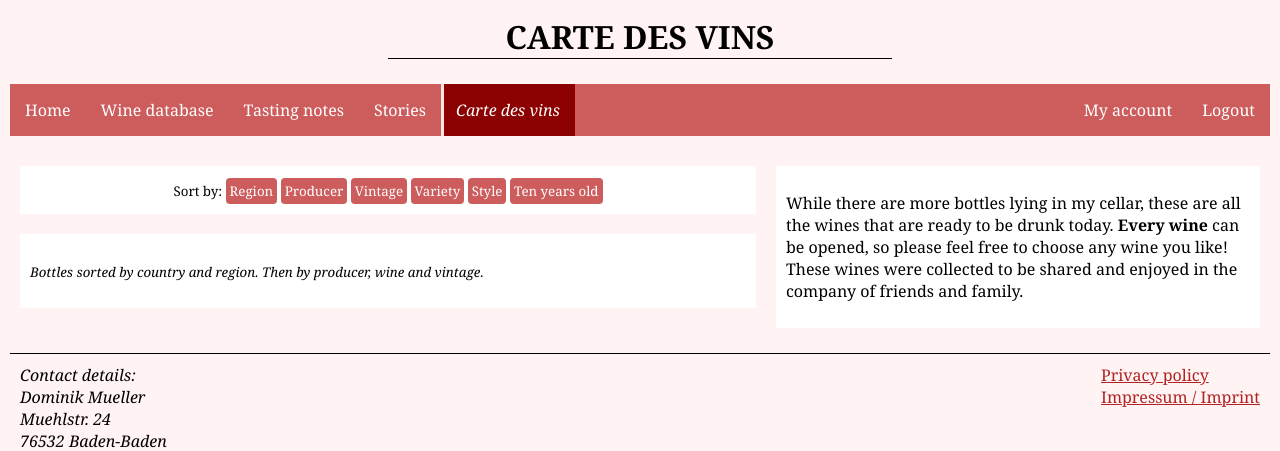
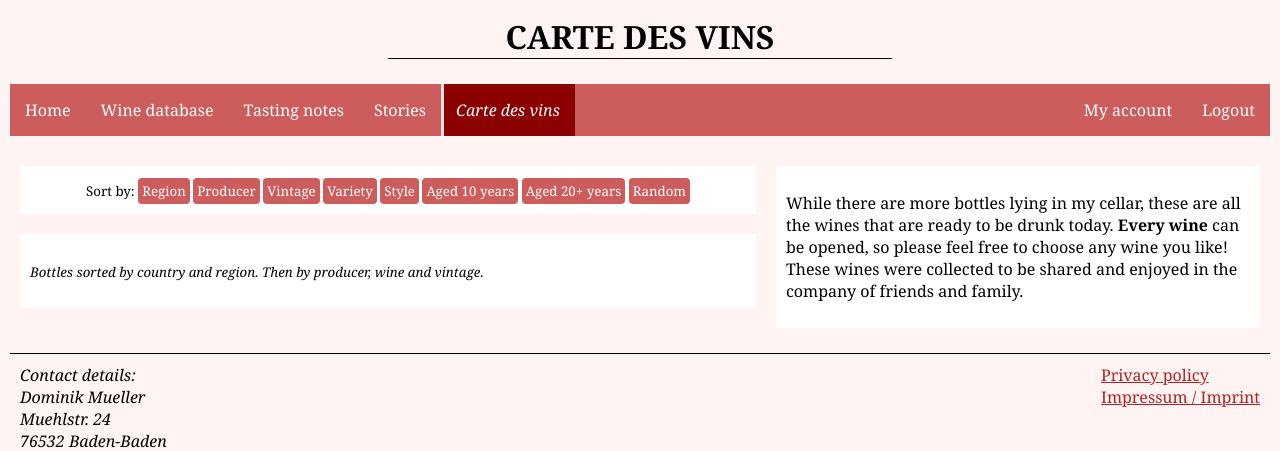
Before and after one commit to dmueller-dev/phpMyCellar, a PHP site: page /winemenu.php in a window 1280 px wide. Shown: the top 451 px of the page. Run offline with PHP 8.4, Linux system fonts and the light colour scheme; the visitor is signed in with stand-in values (Sample User, id 1); tables that the repository leaves empty or names only in its code hold one stand-in row (values such as "Sample post"); data that the repository does not hold is empty.

Commit message:
Added random selection and wines aged 20+ years to wine menu navigation.

```diff
--- a/winemenu.php
+++ b/winemenu.php
@@ -17,7 +17,7 @@
   } else {
     $sort=$_GET['sort'];
   }
-  if ($sort=="region") {
+  if ($sort=="region" || $sort=="tenyearsold" || $sort=="twentyplus") {
     $sqlOrderBy="order by regions.country asc,region asc,producer asc,subregion asc,appellation asc,vineyard asc,name asc,vintage desc,storageBins.bin_name asc,bottle_formats.format asc,bottle_id asc";
   } elseif ($sort=="producer") {
     $sqlOrderBy="order by producer asc,vintage desc,region asc,subregion asc,appellation asc,vineyard asc,name asc,storageBins.bin_name asc,bottle_formats.format asc,bottle_id asc";
@@ -25,12 +25,12 @@
     $sqlOrderBy="order by vintage desc,regions.country asc,producer asc,region asc,subregion asc,appellation asc,vineyard asc,storageBins.bin_name asc,bottle_formats.format asc,bottle_id asc";
   } elseif ($sort=="variety") {
     $sqlOrderBy="order by grape asc,regions.country asc,producer asc,vintage desc,region asc,subregion asc,appellation asc,vineyard asc,name asc,storageBins.bin_name asc,bottle_formats.format asc,bottle_id asc";
-  } elseif ($sort=="tenyearsold") {
-    $sqlOrderBy="order by regions.country asc,region asc,producer asc,subregion asc,appellation asc,vineyard asc,name asc,vintage desc,storageBins.bin_name asc,bottle_formats.format asc,bottle_id asc";
   } elseif ($sort=="location") {
     $sqlOrderBy="order by cellar_name asc,bin_name asc,regions.country asc,region asc,producer asc,subregion asc,appellation asc,vineyard asc,name asc,vintage desc,storageBins.bin_name asc,bottle_formats.format asc,bottle_id asc";
   } elseif ($sort=="style") {
-    $sqlOrderBy ="order by wines_master.style asc,regions.country asc,region asc,producer asc,subregion asc,appellation asc,vineyard asc,name asc,vintage desc,storageBins.bin_name asc,bottle_formats.format asc,bottle_id asc";
+    $sqlOrderBy="order by wines_master.style asc,regions.country asc,region asc,producer asc,subregion asc,appellation asc,vineyard asc,name asc,vintage desc,storageBins.bin_name asc,bottle_formats.format asc,bottle_id asc";
+  } elseif ($sort=="rand") {
+    $sqlOrderBy="order by rand() limit 1";
   }
 ?>
 
@@ -86,7 +86,9 @@
         <a class="filter-nav" href="/winemenu.php?sort=vintage">Vintage</a>
         <a class="filter-nav" href="/winemenu.php?sort=variety">Variety</a>
         <a class="filter-nav" href="/winemenu.php?sort=style">Style</a>
-        <a class="filter-nav" href="/winemenu.php?sort=tenyearsold">Ten years old</a>
+        <a class="filter-nav" href="/winemenu.php?sort=tenyearsold">Aged 10 years</a>
+        <a class="filter-nav" href="/winemenu.php?sort=twentyplus">Aged 20+ years</a>
+        <a class="filter-nav" href="/winemenu.php?sort=rand">Random</a>
       </small></p>
     </div>
     <div class="card">
@@ -193,7 +195,13 @@
       left join appellations on wines_master.appellation_id=appellations.appellation_id
       left join (select grape as vgrape, grape_desc from variety) v on wines_master.grape=v.vgrape
     where status='in cellar' and (year(curdate())>=bottles.drink_from or bottles.drink_from is null)"
-    .(($sort=="tenyearsold") ? " and vintage is not null and (year(curdate())-vintage=10)" : "")
+    .
+    (
+      ($sort=="tenyearsold") ? " and vintage is not null and (year(curdate())-vintage=10)" :
+      (
+        ($sort=="twentyplus") ? " and vintage is not null and (year(curdate())-vintage>=20)" : ""
+      )
+    )
     ." group by wines.wine_id, bottle_formats.format, storageBins.bin_name "
     .$sqlOrderBy
   );
@@ -211,6 +219,10 @@
     echo "<p><small><i>Bottles sorted by storage location. Then by country, region, producer and wine.</i></small></p>";
   } elseif ($sort=="style") {
     echo "<p><small><i>Bottles sorted by style, then by country, region and producer.</i></small></p>";
+  } elseif ($sort=="rand") {
+    echo "<p><small><i>Featuring a randomly selected wine. Refresh for another recommendation.</i></small></p>";
+  } elseif ($sort=="twentyplus") {
+    echo "<p><small><i>Wines aged twenty years or more, organised by country and region, then by producer, wine name and vintage.</i></small></p>";
   }
   while ($wine = $result->fetch_assoc()) {
     // Vintage NV?
@@ -231,7 +243,7 @@
       $wine_name=$wine["vintage"]." ".$wine["producer"]." ".$wine["name"];
     }
     // Output
-    if($sort=="region" || $sort=="tenyearsold") {
+    if($sort=="region" || $sort=="tenyearsold" || $sort=="twentyplus" || $sort=="rand") {
       if($wine["country"]!=$prevCountry) {
         echo ($prevCountry!="") ? "</ul></details></li></ul></li></ul><br>" : "";
         echo "<b>".$wine["country"]."</b><ul style='list-style-type:none;padding:0;margin:0;'>";
@@ -311,7 +323,7 @@
     $prevWine=$wine["wine_id"];
     $prevFormat=$wine["format"];
   }
-  if($sort=="region" || $sort=="tenyearsold" || $sort=="vintage" || $sort=="variety" || $sort=="style") {
+  if($sort=="region" || $sort=="tenyearsold" || $sort=="twentyplus" || $sort=="vintage" || $sort=="variety" || $sort=="style" || $sort=="rand") {
     echo "</ul></details></ul></details></li></ul></details>";
   } elseif($sort=="producer" || $sort=="location") {
     echo "</ul></details></li></ul>";
```
